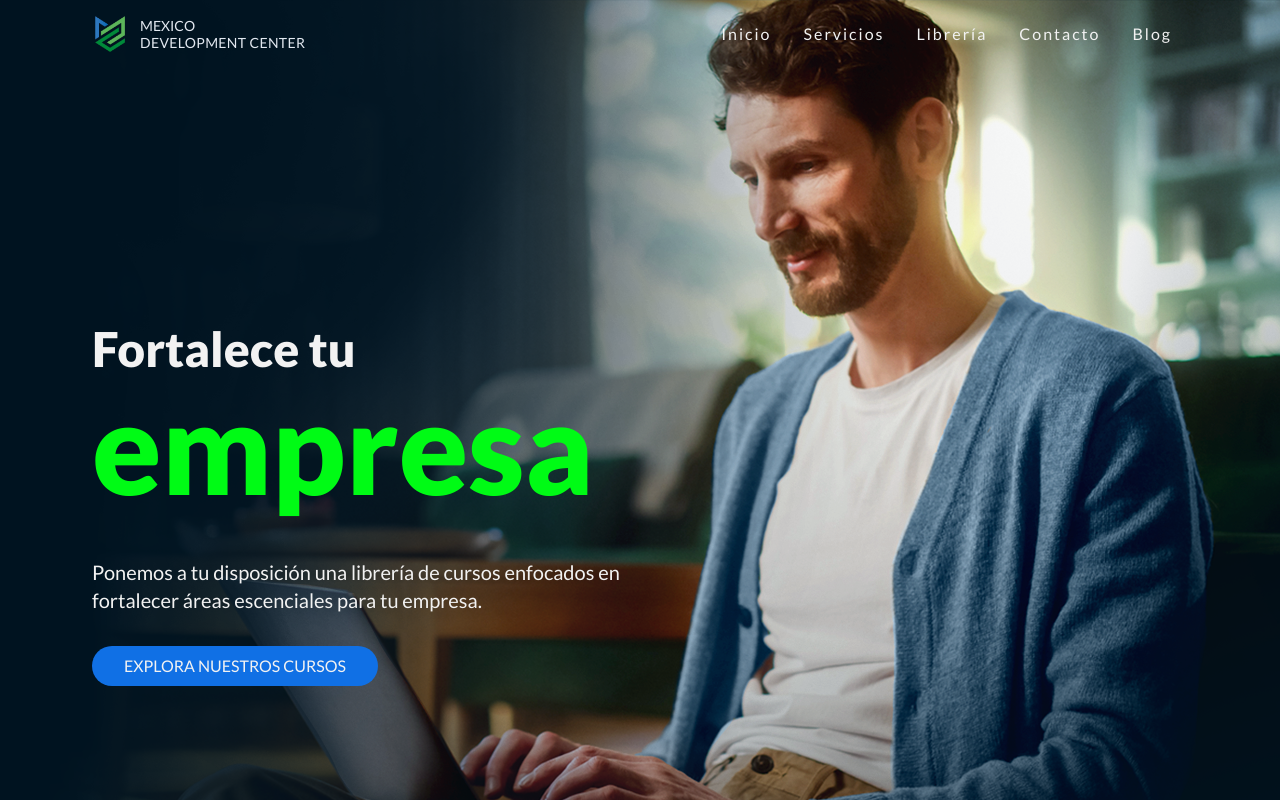
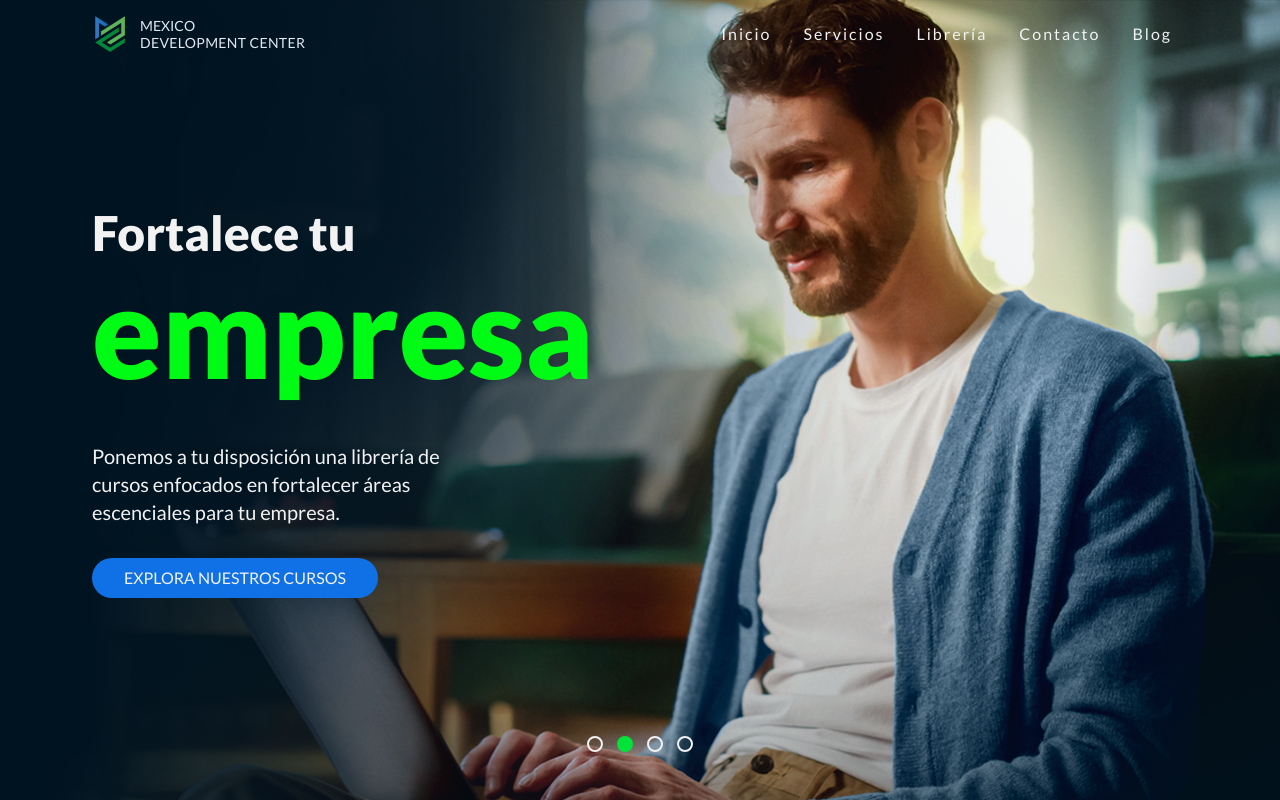
Before and after one commit to GeraAlcantara/mdc-webapp, a Next.js app: page /quienes-somos in a window 1280 px wide. Shown: the top 800 px of the page. Built offline with nearby package versions, Linux system fonts and the light colour scheme.

Commit message:
fix css carousel

```diff
--- a/components/Carousel/Carousel.tsx
+++ b/components/Carousel/Carousel.tsx
@@ -61,10 +61,10 @@ function Carousel({ SlidesData }: { SlidesData: CarouselDATA[] }): JSX.Element {
 
   return (
     /* Wrapper contenedor carusel */
-    <section className=" carousel relative w-full overflow-hidden ">
+    <section className="relative w-full landscape:h-screen md:h-full overflow-hidden ">
       <div
         ref={trackRef}
-        className={`flex touch-pan-y transition-all duration-500   ${
+        className={`flex touch-pan-y transition-all duration-500 h-full  ${
           currentIndex === 0 ? 'md:transition-none' : ''
         }  `}
         onTouchEnd={handleTouchEnd}
@@ -73,27 +73,33 @@ function Carousel({ SlidesData }: { SlidesData: CarouselDATA[] }): JSX.Element {
       >
         {SlidesData.map((banner, i) => (
           /* Carrusel slide */
-          <div key={i} className="w-full flex-grow-0 flex-shrink-0 basis-full ">
-            <div className="pb-8 md:grid md:grid-cols-2 landscape:grid landscape:grid-cols-2">
+          <div key={i} className="w-full flex-grow-0 flex-shrink-0 basis-full relative">
+            <div className=" w-full h-full flex flex-col sm:landscape:flex-row md:mdc-ui-container items-center  ">
               {/* cover images  */}
-              <div className="-z-10 md:col-span-2 md:row-start-1 md:col-start-1 landscape:col-span-2 landscape:row-start-1 landscape:col-start-1 flex justify-end">
-                <Image priority alt={banner.alt} objectFit="fill" src={banner.src} />
+              <div className="-z-10 landscape:absolute sm:landscape:inset-0 lg:absolute max-h-screen w-full flex justify-end lg:inset-0">
+                <Image
+                  priority
+                  alt={banner.alt}
+                  objectFit="cover"
+                  objectPosition="top"
+                  src={banner.src}
+                />
               </div>
               {/* cover text */}
-              <div className="md:col-span-2 md:col-start-1 md:row-start-1 landscape:col-span-2 landscape:col-start-1 landscape:row-start-1 mdc-ui-container -mt-5 md:mt-0 md:self-center landscape:mt-[68px] md:landscape:mt-0 ">
-                <h2 className=" portrait:text-center md:portrait:text-left md:text-left text-6xl md:text-7xl xl:text-9xl leading-[60px] text-accent font-extrabold md:pb-8">
+              <div className="pb-6 md:pb-16 sm:landscape:pl-6 lg:landscape:pl-0 ">
+                <h2 className=" portrait:text-center md:text-left text-6xl md:text-7xl xl:text-9xl leading-[60px] text-accent font-extrabold md:pb-8">
                   <span className="text-brandWhite text-xl md:text-3xl xl:text-5xl leading-normal flex-1">
                     {banner.content.title.small}
                   </span>
                   <br />
                   {banner.content.title.highlight}
                 </h2>
-                <div className="my-4 pb-4 w-full sm:landscape:w-1/2 md:w-2/4">
-                  <p className="text-center md:text-left xl:text-xl max-w-prose ">
+                <div className="my-4 pb-4 w-full sm:landscape:w-1/2 md:w-2/4 portrait:m-auto">
+                  <p className="text-center sm:landscape:text-left portrait:text-center md:text-left xl:text-xl max-w-prose ">
                     {banner.content.text}
                   </p>
                 </div>
-                <div className="flex justify-around md:justify-start sm:landscape:w-1/2">
+                <div className="flex justify-around sm:landscape:justify-start md:justify-center sm:landscape:w-1/2">
                   <Link href="/libreria">
                     <a className=" flex justify-center items-center uppercase rounded-full bg-secondary px-8 py-2 focus:outline-none focus-visible:ring-2 focus-visible:ring-white focus-visible:ring-opacity-75 hover:scale-[.98] hover:contrast-150 transition-all  ">
                       {banner.cta}
@@ -106,7 +112,7 @@ function Carousel({ SlidesData }: { SlidesData: CarouselDATA[] }): JSX.Element {
         ))}
       </div>
       <div className="flex justify-center items-center md:hidden">
-        <div className="w-8 h-8 mb-2 ">
+        <div className="w-8 h-8 mb-2 landscape:hidden ">
           <SwipeIcon className="text-white animate-swipeIcon h-full w-full origin-bottom rotate-[20deg] " />
         </div>
       </div>
```
